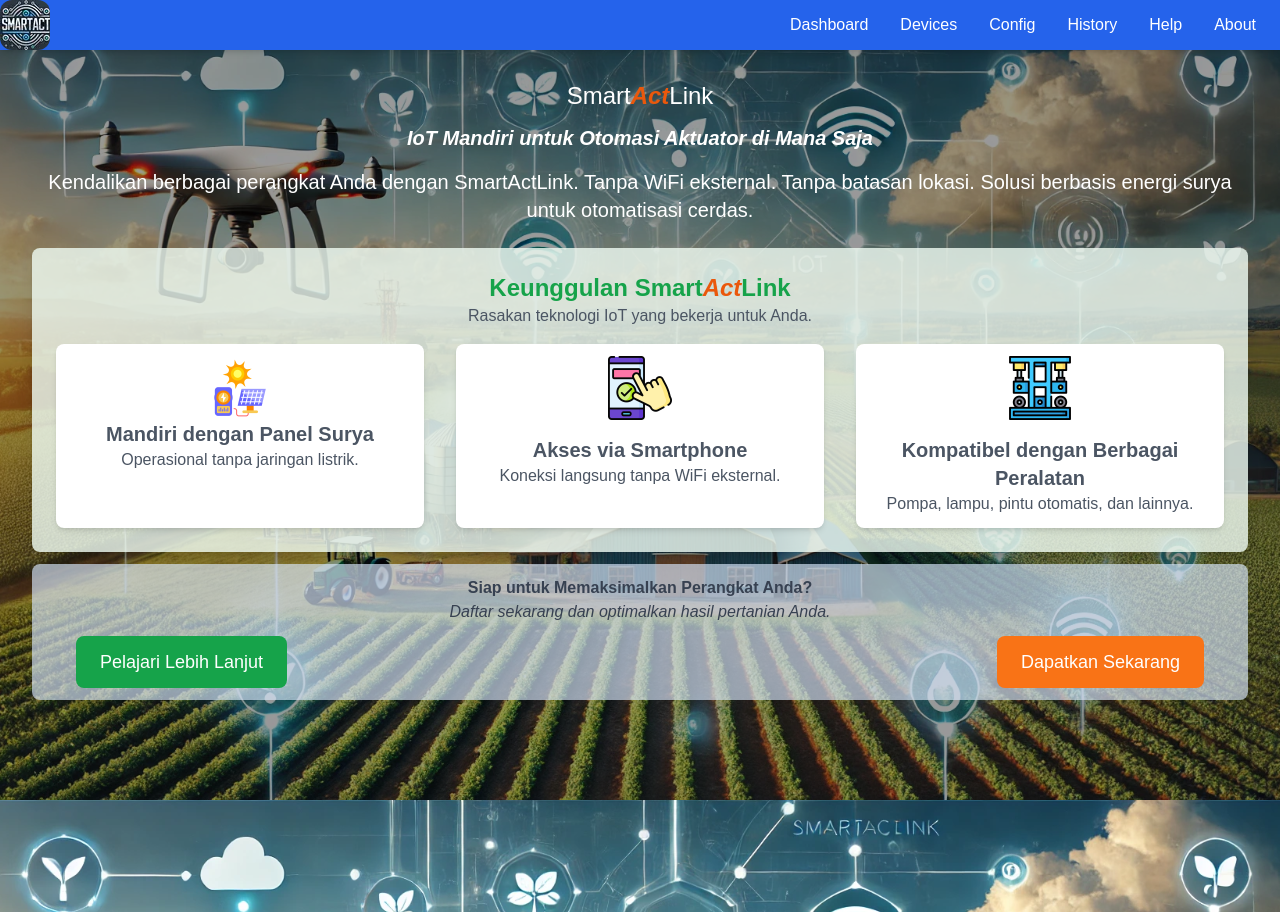
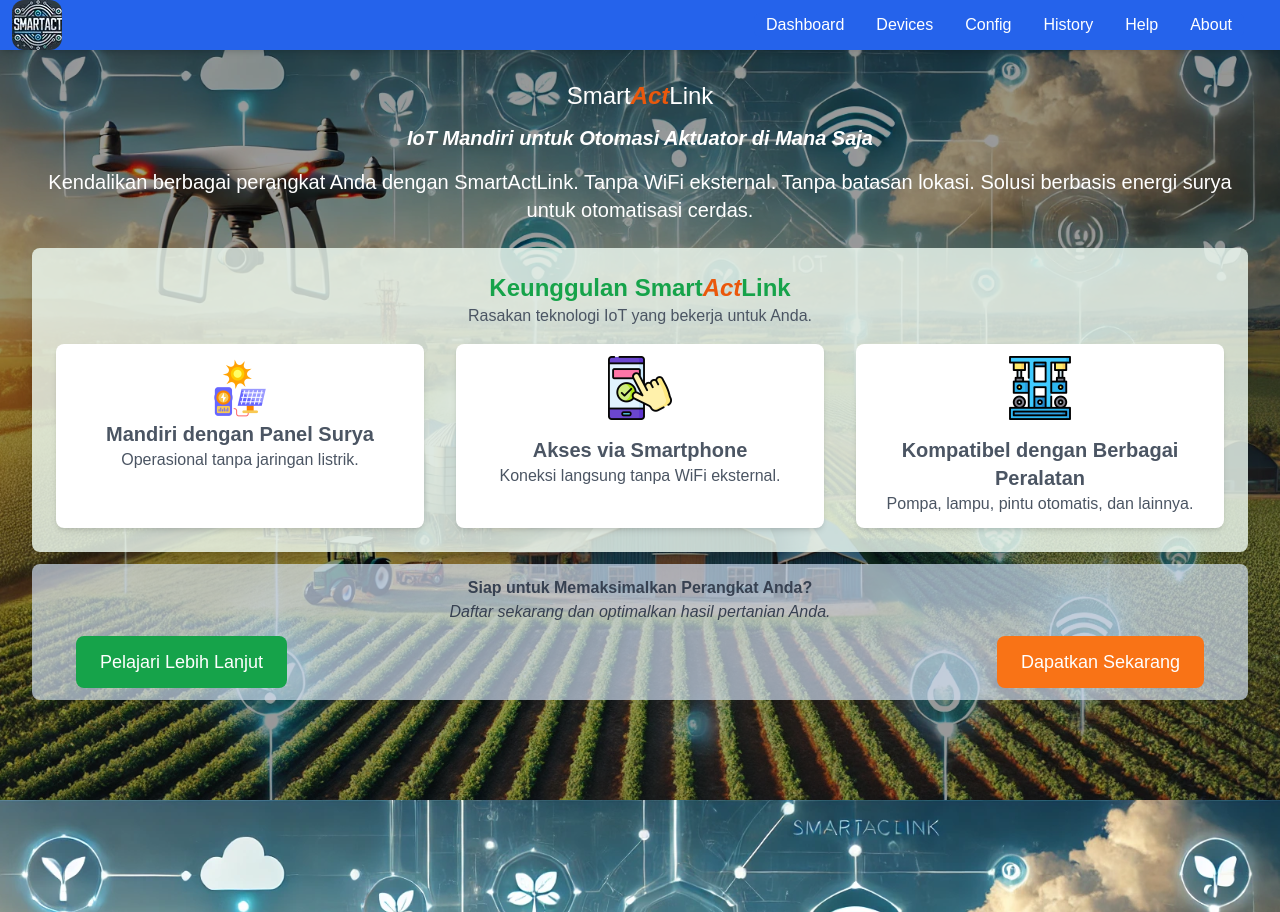
Before and after one commit to slametsampon/SmartActLink, a website with bundled scripts: page index.html in a window 1280 px wide. Shown: the top 912 px of the page. Built offline with nearby package versions, Linux system fonts and the light colour scheme; files whose address does not match are found by name.

Commit message:
fix layout

```diff
--- a/components/responsive-navbar.js
+++ b/components/responsive-navbar.js
@@ -4,7 +4,7 @@
   const HOME = GLOBAL_ENV.HOME;
   const navbar = document.createElement('nav');
   navbar.className =
-    'container mx-auto flex justify-between items-center bg-blue-600 text-white shadow-md fixed top-0 left-0 min-w-full';
+    'container px-3 mx-auto flex justify-between items-center bg-blue-600 text-white shadow-md fixed top-0 left-0 min-w-full';
 
   navbar.innerHTML = `
         <!-- Logo -->
@@ -40,7 +40,7 @@
         <!-- Menu -->
         <ul
           id="menu"
-          class="hidden flex-col text-gray-800 absolute top-16 right-0 bg-white sm:bg-blue-600 sm:text-white rounded-md sm:static sm:flex sm:flex-row sm:space-y-0 sm:space-x-8 sm:min-w-fit sm:mr-6 min-w-max"
+          class="hidden mr-3 px-3 flex-col text-gray-800 absolute top-16 right-0 bg-white sm:bg-blue-600 sm:text-white rounded-md sm:static sm:flex sm:flex-row sm:space-y-0 sm:space-x-8 sm:min-w-fit sm:mr-6 min-w-max"
         >
           <li>
             <a href="${HOME}pages/dashboard" class="hover:text-gray-200"
--- a/config.dev.js
+++ b/config.dev.js
@@ -1,7 +1,7 @@
 const GLOBAL_ENV = {
   NODE_ENV: 'dev',
-  //HOME: './',
   HOME: './',
+  //HOME: 'SmartActLink/',
   APP_NAME: 'smartactlink',
   VER: '1.0.0',
 };
```
Also changed, not shown: styles/output.css.
